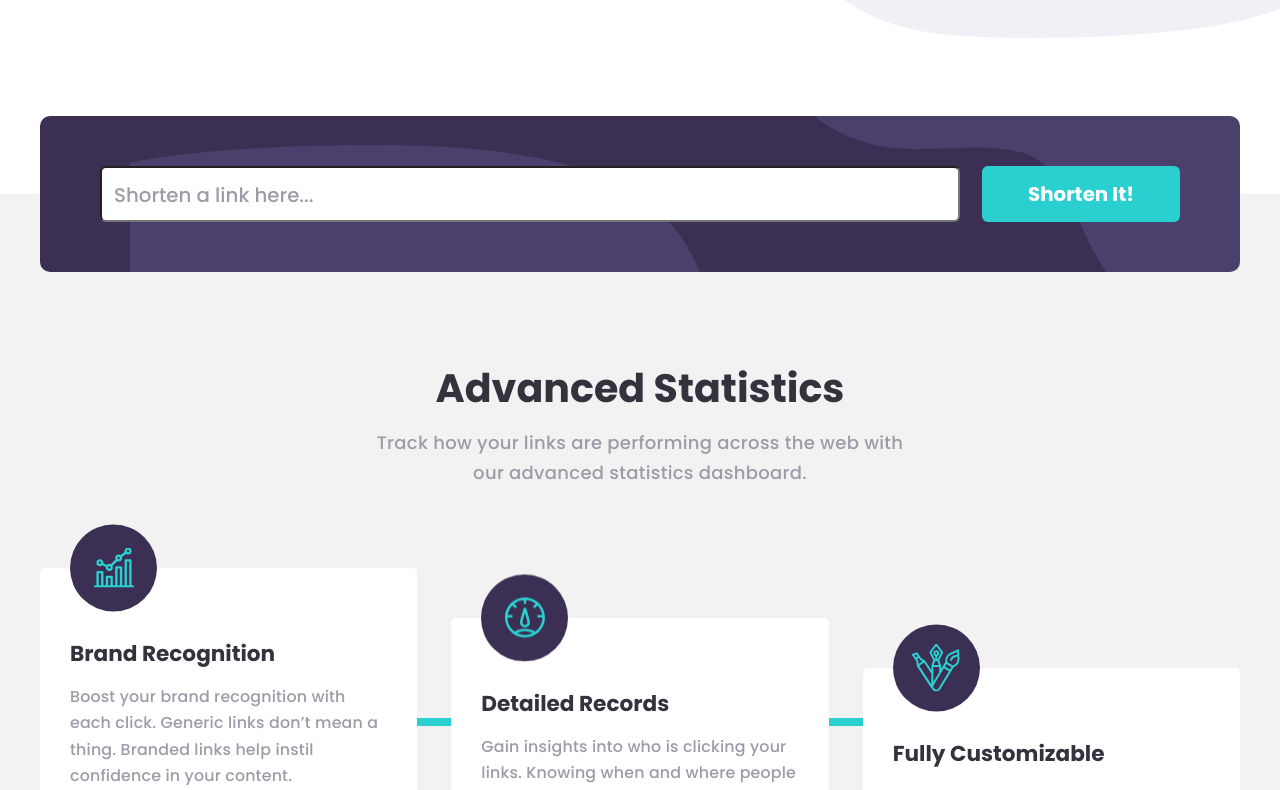
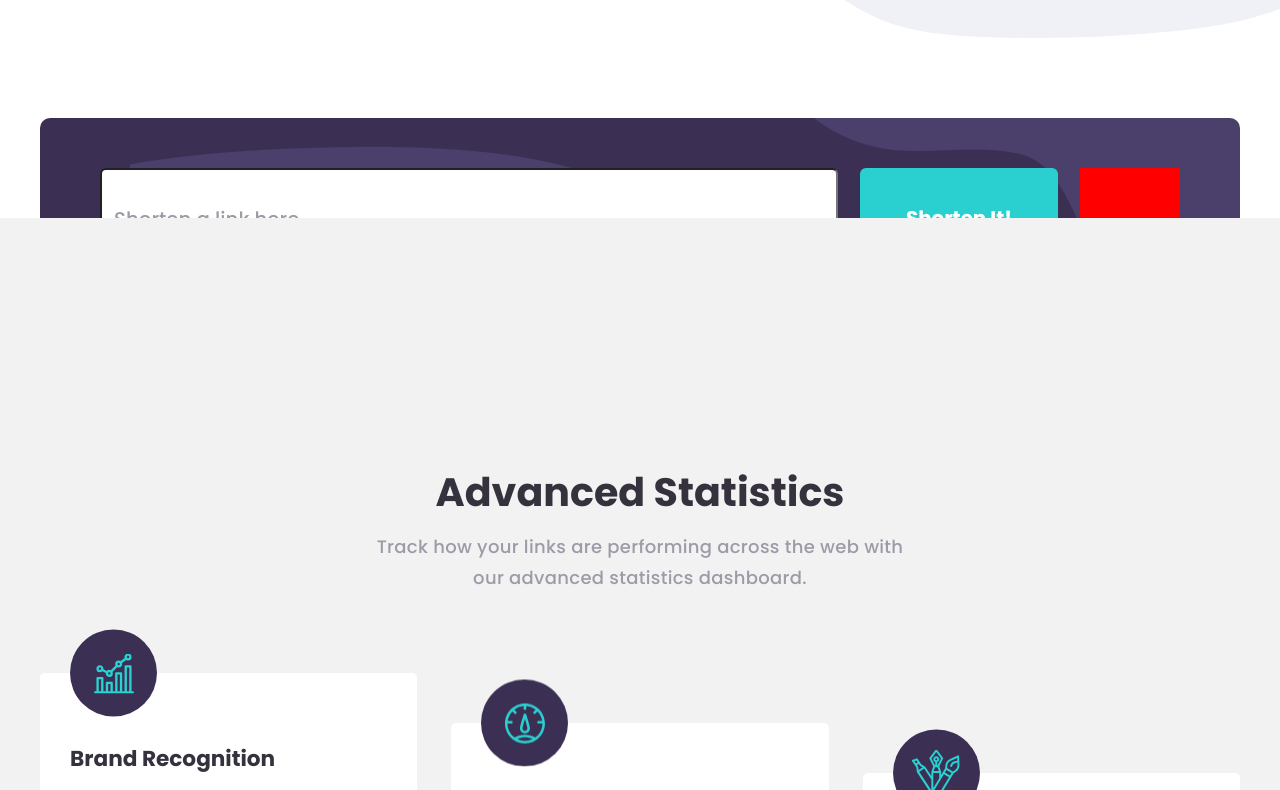
Before and after one commit to LukZap/URL-shortening-API-landing-page, an Angular app: page / in a window 1280 px wide. Shown: the part 570-1360 px from the top of the page. Built offline with nearby package versions, Linux system fonts and the light colour scheme.

Commit message:
added shortenedlink component, link service and css fixes

```diff
--- a/src/app/app.component.html
+++ b/src/app/app.component.html
@@ -50,18 +50,29 @@
   </div>
 
 
-  <div [ngStyle.lt-lg]="{'margin': '0 25px'}">
+  <div class="search-container" [ngStyle.lt-lg]="{'padding': '0 25px'}">
     <div class="search-bar" fxLayout="column" fxLayoutGap="17px" fxLayoutGap.gt-sm="22px" fxLayout.gt-sm="row"
       fxLayoutAlign.gt-sm="space-between stretch" [ngStyle.sm]="{'padding':'30px 30px'}"
       [ngStyle.gt-sm]="{'padding':'50px 60px', 'background-image': 'url(../assets/images/bg-shorten-desktop.svg)', 'background-size': cover}">
       <input class="search-bar__input" [ngStyle.gt-sm]="{'padding': '0.7em 1.5em', 'font-size': '1rem'}"
-        [ngStyle.gt-md]="{'font-size': '1.1rem'}" fxFlex.gt-sm="auto" type="text" placeholder="Shorten a link here...">
+        [ngStyle.gt-md]="{'font-size': '1.1rem'}" fxFlex.gt-sm="auto" type="text" placeholder="Shorten a link here..."
+        [(ngModel)]="linkToShorten" #ctrl="ngModel" type="url" required>
       <button class="search-bar__button" [ngStyle.gt-sm]="{'font-size': '0.9rem'}"
-        [ngStyle.gt-md]="{'font-size': '1.1rem'}" fxFlex.gt-sm="10em">Shorten It!</button>
+        [ngStyle.gt-md]="{'font-size': '1.1rem'}" fxFlex.gt-sm="10em" (click)="getShortenedLink()">Shorten
+        It!</button>
+      <div *ngIf="!ctrl.valid" style="width: 100px; height: 100px; background-color: red;"></div>  <!-- delete that later -->
     </div>
   </div>
 
-  <div class="advanced-section" fxLayout="column" fxLayoutAlign="space-between center">
+
+  <div class="links-section" fxLayout="column" fxLayoutGap="25px">
+    <app-shortened-link *ngFor="let link of shortenedLinks" [original]="link.original" [new]="link.new">
+    </app-shortened-link>
+  </div>
+
+
+  <div class="advanced-section" fxLayout="column" fxLayoutAlign="space-between center"
+    [ngStyle.gt-md]="{'padding-top': '130px'}">
     <div class="advanced-section__title-container" [ngStyle.gt-xs]="{'margin': '0 27% 45px'}">
       <h2 class="advanced-section__title" [ngStyle.gt-sm]="{'font-size': '2.2rem'}">Advanced Statistics</h2>
       <p class="advanced-section__text" [ngStyle.gt-sm]="{'font-size': '1rem'}">
@@ -95,17 +106,17 @@
   </div>
 
 
-  <footer fxLayout="column" fxLayout="column" fxLayout.gt-sm="row" fxLayoutAlign="center center" fxLayoutAlign.gt-sm="space-between start"
-    [ngStyle.gt-sm]="{'text-align': 'left', 'padding-top': '68px'}" fxLayoutGap.lt-md="22px">
+  <footer fxLayout="column" fxLayout="column" fxLayout.gt-sm="row" fxLayoutAlign="center center"
+    fxLayoutAlign.gt-sm="space-between start" [ngStyle.gt-sm]="{'text-align': 'left', 'padding-top': '68px'}"
+    fxLayoutGap.lt-md="22px">
     <div fxFlex.gt-sm="27%">
-      <img class="footer__logo"  src="../assets/images/logo-light.svg" alt="Shortly logo" />
+      <img class="footer__logo" src="../assets/images/logo.svg" alt="Shortly logo" />
     </div>
     <app-footer-item title="Features" [listItems]="['Link Shortening','Branded Links','Analytics']"></app-footer-item>
     <app-footer-item title="Resources" [listItems]="['Blog','Developers','Support']"></app-footer-item>
     <app-footer-item title="Company" [listItems]="['About','Our Team','Careers', 'Contact']"></app-footer-item>
-    <div class="footer__social-icons" fxLayout="row" fxLayoutAlign="space-between center" fxLayoutGap=24px>
-      <!-- remove class when unused -->
-      <img class="footer__social-icon" src="../assets/images/icon-facebook.svg"> <!-- remove class when unused -->
+    <div fxLayout="row" fxLayoutAlign="space-between center" fxLayoutGap=24px>
+      <img class="footer__social-icon" src="../assets/images/icon-facebook.svg">
       <img class="footer__social-icon" src="../assets/images/icon-twitter.svg">
       <img class="footer__social-icon" src="../assets/images/icon-pinterest.svg">
       <img class="footer__social-icon" src="../assets/images/icon-instagram.svg">
--- a/src/app/app.component.scss
+++ b/src/app/app.component.scss
@@ -68,6 +68,7 @@ header {
     padding: 0 25px;
     text-align: center;
     overflow: hidden;
+    margin-bottom: 80px;
 
     &__image {
       max-width: 780px;
@@ -87,8 +88,25 @@ header {
     }
 }
 
+.search-container {
+  transform-style: preserve-3d;
+  position: relative;
+  z-index: 20;
+
+  ::before {
+    content: '';
+    display: block;
+    position: absolute;
+    top: 0;
+    left: 0;
+    transform: translateY(100%) translateZ(-10px);
+    width: 100%;
+    height: 50%;
+    background-color: $light-gray;
+  }
+}
+
 .search-bar {
-    transform: translateY(50%);
     background-color: $primary-dark-violet;
     background-image: url(../assets/images/bg-shorten-mobile.svg);
     background-position: right top;
@@ -102,9 +120,15 @@ header {
     }
 }
 
+.links-section {
+  background-color: $light-gray;
+  padding: 25px;
+  padding-bottom: 0;
+}
+
 .advanced-section {
     background-color: $light-gray;
-    padding: 175px 25px 75px;
+    padding: 95px 25px 75px;
 
     &__title-container {
       text-align: center;
@@ -117,6 +141,7 @@ header {
     &__text {
         font-size: 0.85rem;
         letter-spacing: 0.017rem;
+        line-height: 1.7rem;
     }
 
     &__cards-container {
@@ -149,6 +174,7 @@ footer {
 
   #{$self}__logo {
     margin-bottom: 30px;
+    filter: invert(97%) sepia(100%) saturate(1%) hue-rotate(357deg) brightness(108%) contrast(101%);
   }
 
   #{$self}__social-icon {
--- a/src/app/app.component.ts
+++ b/src/app/app.component.ts
@@ -1,5 +1,7 @@
 import { Component, ViewChild, ElementRef } from '@angular/core';
 import { trigger, transition, style, animate } from '@angular/animations';
+import { ShortenedLink } from 'src/models/shortened-link';
+import { LinkService } from 'src/services/link-service.service';
 
 @Component({
   selector: 'app-root',
@@ -23,4 +25,19 @@ import { trigger, transition, style, animate } from '@angular/animations';
 export class AppComponent {
   showMenu = false;
   title = 'shortly';
+  linkToShorten = '';
+  shortenedLinks: ShortenedLink[] = [];
+
+  constructor(private linkService: LinkService ) {
+  }
+
+  getShortenedLink() {
+    this.linkService
+      .getShortenedUrl(this.linkToShorten)
+      .subscribe(link => {
+        console.log(link);
+        this.shortenedLinks.push(link);
+      });
+  }
+
 }
--- /dev/null
+++ b/src/components/shortened-link/shortened-link.component.html
@@ -0,0 +1,5 @@
+<div class="shortened-link" fxLayout="column">
+  <div class="shortened-link__original">{{original}}</div>
+  <div class="shortened-link__new">{{new}}</div>
+  <button class="shortened-link__button small">Copy</button>
+</div>
--- /dev/null
+++ b/src/components/shortened-link/shortened-link.component.scss
@@ -0,0 +1,26 @@
+ @import '../../styles/variables.scss';
+
+.shortened-link {
+  background-color: white;
+  border-radius: 5px;
+
+  &__original {
+    font-size: 0.9rem;
+    border-bottom: 2px $light-gray solid;
+    padding: 17px;
+    padding-bottom: 12px;
+  }
+
+  &__new {
+    font-size: 0.9rem;
+    padding: 17px 17px;
+    padding-bottom: 15px;
+    color: $primary-cyan;
+  }
+
+  &__button {
+    margin: 17px;
+    margin-top: 0;
+    border-radius: 5px;
+  }
+}
--- /dev/null
+++ b/src/components/shortened-link/shortened-link.component.ts
@@ -0,0 +1,19 @@
+import { Component, OnInit, Input } from '@angular/core';
+
+@Component({
+  selector: 'app-shortened-link',
+  templateUrl: './shortened-link.component.html',
+  styleUrls: ['./shortened-link.component.scss']
+})
+export class ShortenedLinkComponent implements OnInit {
+
+  @Input() original: string;
+  @Input() new: string;
+  @Input() copied: boolean;
+
+  constructor() { }
+
+  ngOnInit() {
+  }
+
+}
--- a/src/environments/environment.ts
+++ b/src/environments/environment.ts
@@ -3,7 +3,8 @@
 // The list of file replacements can be found in `angular.json`.
 
 export const environment = {
-  production: false
+  production: false,
+  apiUrl: 'https://rel.ink/api/links/'
 };
 
 /*
--- /dev/null
+++ b/src/models/shortened-link.ts
@@ -0,0 +1,5 @@
+
+export class ShortenedLink {
+  original: string;
+  new: string;
+}
--- /dev/null
+++ b/src/services/link-service.service.ts
@@ -0,0 +1,30 @@
+import { Injectable } from '@angular/core';
+import { HttpClient } from '@angular/common/http';
+import { environment } from './../environments/environment';
+import { map } from 'rxjs/operators';
+import { ShortenedLink } from 'src/models/shortened-link';
+
+
+@Injectable({
+  providedIn: 'root'
+})
+export class LinkService {
+
+  private apiUrl: string;
+
+  constructor(private http: HttpClient) {
+    this.apiUrl = environment.apiUrl;
+  }
+
+  // catch errs
+  getShortenedUrl(originalUrl: string) {
+    return this.http
+      .post<any>(this.apiUrl, { url: originalUrl })
+      .pipe(map(res => {
+        const link = new ShortenedLink();
+        link.new = `https://rel.ink/${res.hashid}`; // to env
+        link.original = res.url;
+        return link;
+      }));
+  }
+}
```
Also changed, not shown: src/app/app.module.ts (+10 -6 lines), src/assets/images/logo-light.svg (deleted), 1 other file (tests, documents, lock files or other folders).
